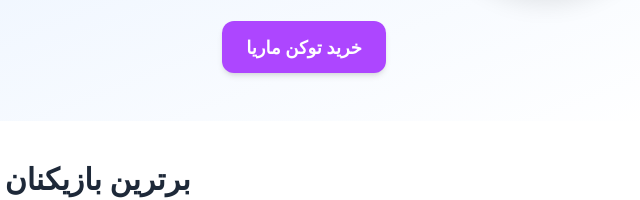
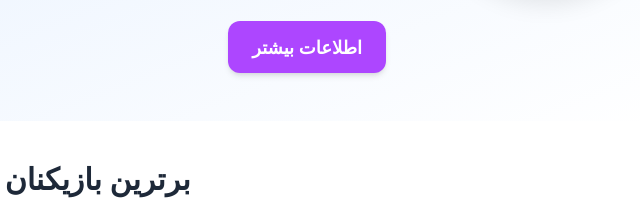
Before and after one commit to M-Tinati/Rxobank, a website: page index.html in a window 1280 px wide. Shown: the part 482-682 px from the top of the page, 598-1238 px from the left. Drawn offline with Linux system fonts and the light colour scheme; no server answers.

Commit message:
Update index.html

```diff
--- a/index.html
+++ b/index.html
@@ -103,7 +103,7 @@
           <a
             href="./public/token.html"
             class="inline-block bg-purple-500 text-white px-6 py-3 rounded-xl shadow-md hover:bg-purple-600 transition-all duration-300 text-lg font-semibold"
-            >خرید توکن ماریا</a
+            >اطلاعات بیشتر</a
           >
         </div>
       </div>
```
